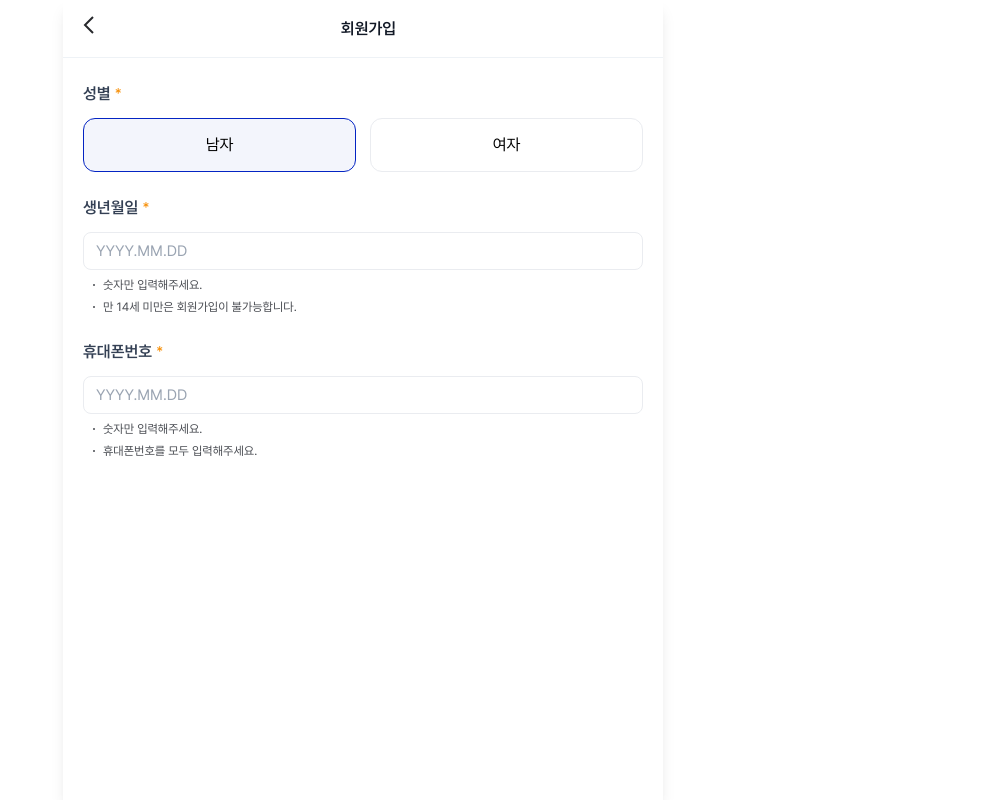
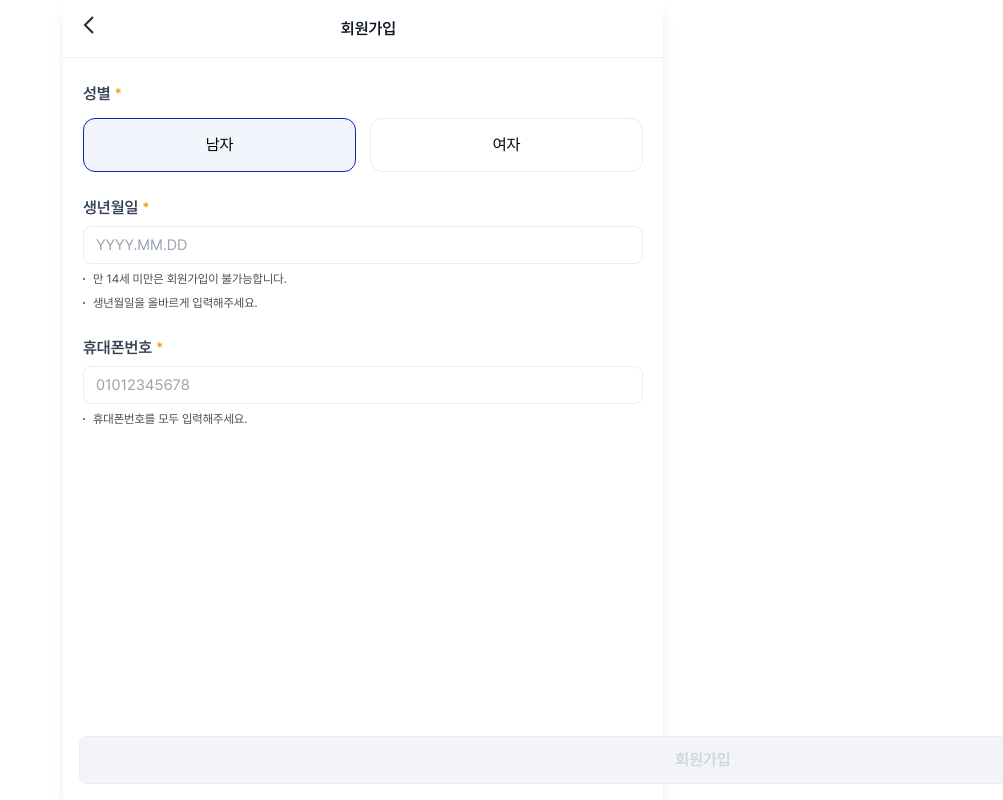
Before and after one commit to elfinana/test, a Next.js app: page /join in a window 1280 px wide. Shown: the whole page, without its empty margins (277-1280 px from the left). Built offline with nearby package versions, Linux system fonts and the light colour scheme.

Commit message:
Feat: 회원가입 페이지 / 유효성검사

```diff
--- a/package.json
+++ b/package.json
@@ -9,6 +9,7 @@
     "lint": "next lint"
   },
   "dependencies": {
+    "@hookform/resolvers": "^3.9.0",
     "@tailwindcss/forms": "^0.5.9",
     "@tanstack/react-query": "^5.59.9",
     "clsx": "^2.1.1",
@@ -16,7 +17,9 @@
     "next": "14.2.15",
     "react": "^18",
     "react-dom": "^18",
+    "react-hook-form": "^7.53.0",
     "swiper": "^11.1.14",
+    "yup": "^1.4.0",
     "zustand": "^5.0.0-rc.2"
   },
   "devDependencies": {
--- a/src/app/join/page.tsx
+++ b/src/app/join/page.tsx
@@ -1,3 +1,7 @@
+'use client';
+
+import BottomFixedButton from '@/shared/components/buttons/BottomFixedButton';
+import Button from '@/shared/components/buttons/Button';
 import RadioButton from '@/shared/components/buttons/RadioButton';
 import Input from '@/shared/components/inputs/Input';
 import Container from '@/shared/components/layout/Container';
@@ -5,42 +9,126 @@ import Flex from '@/shared/components/layout/Flex';
 import Header from '@/shared/components/layout/Header';
 import Label from '@/shared/components/text/Label';
 import ValidationText from '@/shared/components/text/ValidationText';
+import { isAllNumValidation, isPhoneNumberValidation, isUnder14Validation, isValidDate } from '@/shared/utils/validate';
+import { useEffect, useState } from 'react';
+import { useForm } from 'react-hook-form';
 
 export default function JoinPage() {
+  const [gender, setGender] = useState<'male' | 'feMale'>('male');
+  const [isErrors, setIsErrors] = useState({
+    under14: false,
+    isBirthDay: false,
+    isPhoneNumber: false,
+  });
+
+  const { register, handleSubmit, watch, setValue } = useForm({
+    mode: 'onChange',
+  });
+
+  const handleChangeGender = (gender: 'male' | 'feMale') => {
+    setGender(gender);
+    setValue('gender', gender);
+    console.log(gender);
+  };
+
+  const onSubmit = (data: any) => console.log(data);
+
+  const birthdayValue = watch('birthday');
+  const phoneValue = watch('phone');
+
+  useEffect(() => {
+    if (!birthdayValue) return;
+
+    let formattedValue = birthdayValue.replace(/\D/g, '');
+
+    if (formattedValue.length > 6) {
+      formattedValue = formattedValue.slice(0, 4) + '.' + formattedValue.slice(4, 6) + '.' + formattedValue.slice(6, 8);
+    } else if (formattedValue.length > 4) {
+      formattedValue = formattedValue.slice(0, 4) + '.' + formattedValue.slice(4, 6);
+    }
+
+    if (birthdayValue !== formattedValue) {
+      setValue('birthday', formattedValue, { shouldValidate: true });
+    }
+
+    setIsErrors((prevErrors) => ({
+      ...prevErrors,
+      under14: !!isUnder14Validation(formattedValue), // 만 14세 미만 여부 검증
+      birthDatAllNum: !isAllNumValidation(formattedValue), // 생년월일이 숫자 형식인지 확인
+      isBirthDay: !isValidDate(formattedValue), // 생년월일 유효성 검사 (올바른 날짜인지)
+    }));
+  }, [birthdayValue, setValue]);
+
+  useEffect(() => {
+    if (!phoneValue) return;
+
+    const sanitizedPhoneValue = phoneValue.replace(/[ㄱ-ㅎ|ㅏ-ㅣ|가-힣]/g, '');
+
+    if (sanitizedPhoneValue !== phoneValue) {
+      setValue('phone', sanitizedPhoneValue);
+    }
+
+    setIsErrors((prevErrors) => ({
+      ...prevErrors,
+      isPhoneNumber: !isPhoneNumberValidation(sanitizedPhoneValue), // 11자리인지 확인
+      phoneAllNum: !isAllNumValidation(sanitizedPhoneValue), // 숫자만으로 이루어졌는지 확인
+    }));
+  }, [phoneValue, setValue]);
+
   return (
-    <div className="w-full">
+    <form onSubmit={handleSubmit(onSubmit)}>
       <Header title="회원가입" />
       <Container className="border-t border-borderPrimary pt-24">
         <Flex direction="col" gap={24}>
           <Flex direction="col" gap={12}>
             <Label title="성별" require />
             <Flex justify="between">
-              <RadioButton text="남자" width="48.75%" height="54px" active />
-              <RadioButton text="여자" width="48.75%" height="54px" />
+              <RadioButton
+                text="남자"
+                width="48.75%"
+                height="54px"
+                active={gender === 'male'}
+                onClick={() => handleChangeGender('male')}
+              />
+              <RadioButton
+                text="여자"
+                width="48.75%"
+                height="54px"
+                active={gender === 'feMale'}
+                onClick={() => handleChangeGender('feMale')}
+              />
             </Flex>
           </Flex>
+
           <Flex direction="col" gap={6}>
-            <Flex direction="col" gap={12}>
-              <Label htmlFor="birthday" title="생년월일" require />
-              <Input id="birthday" placeholder="YYYY.MM.DD" />
-            </Flex>
-            <Flex direction="col" gap={4} className="pl-10">
-              <ValidationText text="숫자만 입력해주세요." />
-              <ValidationText text="만 14세 미만은 회원가입이 불가능합니다." />
-            </Flex>
+            <Label htmlFor="birthday" title="생년월일" require />
+            <Input id="birthday" placeholder="YYYY.MM.DD" {...register('birthday')} />
+            <ValidationText text="만 14세 미만은 회원가입이 불가능합니다." error={isErrors.under14} />
+            <ValidationText text="생년월일을 올바르게 입력해주세요." error={isErrors.isBirthDay} />
           </Flex>
+
           <Flex direction="col" gap={6}>
-            <Flex direction="col" gap={12}>
-              <Label htmlFor="phone" title="휴대폰번호" require />
-              <Input id="phone" placeholder="YYYY.MM.DD" />
-            </Flex>
-            <Flex direction="col" gap={4} className="pl-10">
-              <ValidationText text="숫자만 입력해주세요." />
-              <ValidationText text="휴대폰번호를 모두 입력해주세요." />
-            </Flex>
+            <Label htmlFor="phone" title="휴대폰번호" require />
+            <Input id="phone" placeholder="01012345678" {...register('phone')} maxLength={11} />
+            <ValidationText text="휴대폰번호를 모두 입력해주세요." error={isErrors.isPhoneNumber} />
           </Flex>
         </Flex>
       </Container>
-    </div>
+      <BottomFixedButton
+        buttonComponent={
+          <Button
+            type="submit"
+            text="회원가입 완료"
+            disabled={
+              !isValidDate(birthdayValue) ||
+              phoneValue?.length !== 11 ||
+              isErrors.isBirthDay ||
+              isErrors.isPhoneNumber ||
+              isErrors.under14
+            }
+          />
+        }
+      />
+    </form>
   );
 }
--- a/src/app/test/page.tsx
+++ b/src/app/test/page.tsx
@@ -1,22 +1,11 @@
 'use client';
 
-import CarouselModal from '@/shared/components/modals/CarouselModal';
-import ModalPortal from '@/shared/components/modals/ModalPortal';
-import { useState } from 'react';
+import Button from '@/shared/components/buttons/Button';
 
-const DUMMY_SLIDE = ['/images/test/slide01.jpg', '/images/test/slide02.jpg', '/images/test/slide03.jpg'];
 export default function TestPage() {
-  const [isOpen, setIsOpen] = useState(false);
-
-  const handleOpenModal = () => setIsOpen(true);
-  const handleCloseModal = () => setIsOpen(false);
-
   return (
     <div className="w-full">
-      <button onClick={handleOpenModal}>모달오픈</button>
-      <ModalPortal isOpen={isOpen} onClose={handleCloseModal}>
-        <CarouselModal images={DUMMY_SLIDE} onClose={handleCloseModal} />
-      </ModalPortal>
+      <Button text="회원가입" disabled />
     </div>
   );
 }
--- /dev/null
+++ b/src/shared/components/buttons/BottomFixedButton/index.tsx
@@ -0,0 +1,9 @@
+import { ReactNode } from 'react';
+
+interface BottomFixedButtonProps {
+  buttonComponent: ReactNode;
+}
+
+export default function BottomFixedButton({ buttonComponent }: BottomFixedButtonProps) {
+  return <div className="fixed bottom-16 w-full px-16">{buttonComponent}</div>;
+}
--- /dev/null
+++ b/src/shared/components/buttons/Button/index.tsx
@@ -0,0 +1,24 @@
+import { ButtonHTMLAttributes } from 'react';
+
+interface ButtonProps extends ButtonHTMLAttributes<HTMLButtonElement> {
+  text: string;
+  width?: string;
+  height?: string;
+  radius?: string;
+}
+
+export default function Button({ text, width, height, radius, ...props }: ButtonProps) {
+  return (
+    <button
+      style={{
+        width: width ? width : '100%',
+        height: height ? height : '48px',
+        borderRadius: radius ? radius : '8px',
+      }}
+      className="disabled:bg-bgDisabled disabled:border-borderDisabled disabled:text-textDisabled border border-primary bg-primary text-16 font-semibold text-white"
+      {...props}
+    >
+      회원가입
+    </button>
+  );
+}
--- a/src/shared/components/inputs/Input/index.tsx
+++ b/src/shared/components/inputs/Input/index.tsx
@@ -1,5 +1,6 @@
+import ErrorIcon from '@/shared/components/icons/ErrorIcon';
 import clsx from 'clsx';
-import { InputHTMLAttributes } from 'react';
+import { forwardRef, InputHTMLAttributes } from 'react';
 
 interface InputProps extends InputHTMLAttributes<HTMLInputElement> {
   width?: string;
@@ -7,15 +8,30 @@ interface InputProps extends InputHTMLAttributes<HTMLInputElement> {
   className?: string;
   error?: boolean;
 }
-export default function Input({ width, height, className, error, ...props }: InputProps) {
+
+// forwardRef를 사용하여 ref를 명시적으로 처리
+const Input = forwardRef<HTMLInputElement, InputProps>(({ width, height, className, error, ...props }, ref) => {
   return (
-    <input
-      style={{ width: width ? width : '100%', height: height ? height : '38px' }}
-      {...props}
-      className={clsx(
-        `placeholder:text-textPlaceholder rounded-8 border text-15 font-normal text-textPrimary ${error ? 'border-borderError' : 'border-borderSecondary'} focus:border-current`,
-        className
+    <div style={{ width: width ? width : '100%', height: height ? height : '38px' }} className="relative">
+      <input
+        {...props}
+        ref={ref}
+        className={clsx(
+          `h-full w-full rounded-8 border text-15 font-normal text-textPrimary placeholder:text-textPlaceholder ${
+            error ? 'border-borderError' : 'border-borderSecondary'
+          } focus:border-current`,
+          className
+        )}
+      />
+      {error && (
+        <div className="absolute right-10 top-1/2 -translate-y-1/2">
+          <ErrorIcon />
+        </div>
       )}
-    />
+    </div>
   );
-}
+});
+
+Input.displayName = 'Input';
+
+export default Input;
--- a/src/shared/components/text/ValidationText/index.tsx
+++ b/src/shared/components/text/ValidationText/index.tsx
@@ -1,10 +1,13 @@
 interface ValidationTextProps {
   text: string;
+  error?: boolean;
 }
 
-export default function ValidationText({ text }: ValidationTextProps) {
+export default function ValidationText({ text, error }: ValidationTextProps) {
   return (
-    <p className="before-content relative pl-10 text-12 font-normal text-[#484B51] before:left-0 before:top-1/2 before:h-2 before:w-2 before:-translate-y-1/2 before:rounded-[50%] before:bg-[#484B51]">
+    <p
+      className={`before-content relative pl-10 text-12 font-normal ${error ? 'text-textError' : 'text-[#484B51]'} before:left-0 before:top-1/2 before:h-2 before:w-2 before:-translate-y-1/2 before:rounded-[50%] ${error ? 'before:bg-textError' : 'before:bg-[#484B51]'}`}
+    >
       {text}
     </p>
   );
--- /dev/null
+++ b/src/shared/utils/validate.ts
@@ -0,0 +1,37 @@
+// 만 14세 이상인지 검증
+export const isUnder14Validation = (value: string) => {
+  if (!value) return;
+
+  const birthYear = parseInt(value.substring(0, 4), 10);
+  const currentYear = new Date().getFullYear();
+  console.log(Number(currentYear) - Number(birthYear) < 14);
+  return Number(currentYear) - Number(birthYear) < 14;
+};
+
+// 값이 숫자만으로 이루어졌는지 검증 (생년월일)
+export const isAllNumValidation = (value: string) => {
+  if (!value) return;
+
+  return isNaN(Number(value));
+};
+
+// 전화번호가 정확히 11자리인지 검증
+export const isPhoneNumberValidation = (value: string) => {
+  if (!value) return;
+
+  console.log(value.length);
+
+  return value.length === 11;
+};
+
+export const isValidDate = (dateString: string) => {
+  if (!dateString) return;
+  const [year, month, day] = dateString.split('.').map(Number);
+
+  if (month < 1 || month > 12) return false; // 월이 1~12 범위를 벗어나면 false
+
+  const daysInMonth = new Date(year, month, 0).getDate(); // 해당 월의 최대 일 수 계산
+  if (day < 1 || day > daysInMonth) return false; // 일자가 해당 월의 최대 일 수를 벗어나면 false
+
+  return true; // 모두 통과하면 유효한 날짜
+};
--- a/tailwind.config.ts
+++ b/tailwind.config.ts
@@ -19,6 +19,9 @@ const config: Config = {
         warning: '#F79009',
         borderError: '#FDA29B',
         textError: '#D92D20',
+        borderDisabled: '#EAECF0',
+        bgDisabled: '#F2F4F7',
+        textDisabled: '#CDD5DF',
       },
       fontSize: (() => {
         const sizes: { [key: string]: string } = {};
```
Also changed, not shown: src/app/page.tsx (+6 -4 lines), src/shared/components/buttons/RadioButton/index.tsx (+6 -2 lines), .eslintrc.json, 1 other file (tests, documents, lock files or other folders).
